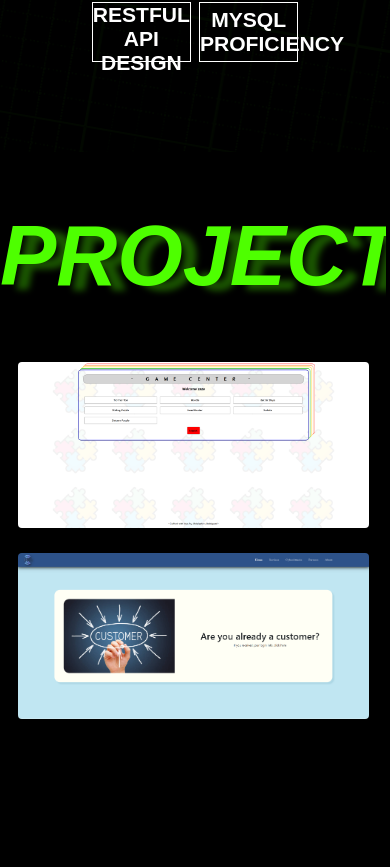
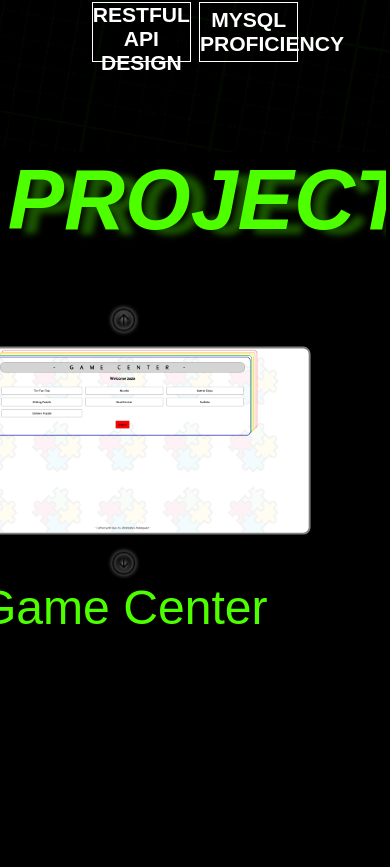
Before and after one commit to AbdelzaherAbdelgwad/Abdelzaher-Portfolio, a React (Vite) app: page / in a window 390 px wide. Shown: the part 3732-4599 px from the top of the page. Built offline with nearby package versions, Linux system fonts and the light colour scheme; a web font is replaced by a local one.

Commit message:
add: carousel projects-compontent

```diff
--- a/src/components/navBar/navBar.jsx
+++ b/src/components/navBar/navBar.jsx
@@ -4,19 +4,23 @@ import "animate.css/animate.compat.css"
 
 export const NavBar = () => {
   const values = ["Home","About","Education","Experience","Projects","Contact"]
-  const [className,setClassName]= useState(["clicked",...Array(6).fill("notClicked")])
+  const [className,setClassName]= useState(["clicked",...Array(5).fill("notClicked")])
   const [toggleNav,setToggleNav]= useState(false)
   const [startNav,setStartNav]= useState(false)
-
+  let newScroll = window.scrollY
 
   const handleScroll = () => {
       let newScroll = window.scrollY
 
       // let position = Math.round(newScroll/(window.innerWidth/1.77))
-      let position = Math.round(newScroll/(window.innerHeight))
-
+      let position = Math.floor(newScroll/(window.innerHeight))
       if(position>3){
         position = position-1
+      }
+      if(position === values.length){
+        position = values.length-1
+        console.log(position)
+
       }
       setClassName((prev)=>{
         let newNames = [...prev]
@@ -55,6 +59,7 @@ export const NavBar = () => {
             <a href={value === "Home"?'#':'#'+value.toLowerCase()}>{value}</a>
           </h2>)
       })}
+      {/* {<a>{Math.floor(newScroll/(window.innerHeight))}</a>} */}
     </div>
     <div>
         <div className="toggleNavBubble" onClick={showNavBar}>
--- /dev/null
+++ b/src/components/projects/carousel.css
@@ -0,0 +1,57 @@
+.carouselContainer{
+    width: fit-content;
+    height: fit-content;
+    overflow: hidden;
+    caret-color: transparent;
+    text-align: center;
+}
+.arrowContainer{
+    display: grid;
+    grid-template-columns: repeat(3, auto);
+    z-index: 1;
+    align-items: center;
+    width: max-content;
+    position: relative;
+
+}
+.slide{
+    width: 100%;
+    height: 75%;
+    border: 1px solid gray;
+    border-radius: 1vw;
+    margin: auto;
+}
+.arrow{
+    margin: auto .2vw;
+    filter: drop-shadow(0px 0px 1px white);
+    width: 3vw;
+}
+.arrow:hover{
+    cursor: pointer;
+    scale: 1.1;
+}
+
+.slideTitle{
+    color: #4EFF00;
+    font-size: 3.5vw;
+    margin-top: 0;
+}
+@media screen and (max-width: 1024px) {
+    .carouselContainer{
+        height: 75vh;
+        scale: 1.9;
+        transform: translate(1.3vh, 21vh);
+    }
+    .arrowContainer{
+        margin: auto 0;
+        display: block;
+        text-align: center;
+
+    }
+    .slideTitle{
+        font-size: 3vh;
+    }
+    .arrow{
+        transform: rotate(90deg);
+    }
+}
--- /dev/null
+++ b/src/components/projects/carousel.jsx
@@ -0,0 +1,34 @@
+/* eslint-disable react/prop-types */
+import "./carousel.css"
+import { useState } from 'react'
+export const Carousel = (props) => {
+    const length = props.slides.length
+    const [index, setIndex] = useState(0)
+    function handleNext(){
+        if(index < length-1){
+            setIndex(index+1)
+        }else{
+            setIndex(0)
+        }
+    }
+    function handlePrev(){
+        if(index>0){
+            setIndex(index-1)
+        }else{
+            setIndex(length-1)
+        }
+    }
+  return (
+    <div className='carouselContainer'>
+        <div className='arrowContainer'>
+            <img className="arrow" src='/Abdelzaher-Portfolio/images/leftArrow.png' onClick={handlePrev}/>
+            <div>
+                <div className={'slide projectWindow ' + props.slides[index].class} onClick={(e)=>props.clickHandler(e)}></div>
+
+            </div>
+            <img className="arrow" src='/Abdelzaher-Portfolio/images/rightArrow.png' onClick={handleNext}/>
+        </div>
+        <h1 className='slideTitle fontFam-regular'>{props.slides[index].title}</h1>
+    </div>
+  )
+}
--- a/src/components/projects/projects.css
+++ b/src/components/projects/projects.css
@@ -12,6 +12,7 @@
     justify-content: space-around;
 
     .projectTitle{
+        margin: auto 2vw;
         color: #4EFF00;
         caret-color: transparent;
         font-size: 10vw;
@@ -32,7 +33,7 @@
         caret-color: transparent;
     }
     .projectWindow:hover{
-        filter: drop-shadow(0px 0px 20px white);
+        filter: drop-shadow(0px 0px 5px white);
         cursor: pointer;
         scale: 1.02;
     }
@@ -53,15 +54,18 @@
 @media screen and (max-width: 1024px) {
     .projectsContainer{
         height: 85vh;
-        display: block;
+        display: grid;
+        grid-template-columns: repeat(1, auto);
     }
-    .projectsContainer .projectWindow{
+    /* .projectsContainer .projectWindow{
         width: 90vw;
         height: 19.66vh;
         margin: auto;
         margin-top: 3vh;
-    }
+    } */
     .projectsContainer .projectTitle{
         font-size: 10vh;
     }
+
+
 }
--- a/src/components/projects/projects.jsx
+++ b/src/components/projects/projects.jsx
@@ -1,8 +1,23 @@
 import "./projects.css"
+import { Carousel } from "./carousel"
 export const Projects = () => {
 
+  const slides = [
+    {
+      class: "firstProject",
+      title: "Game Center",
+      link: "https://github.com/AbdelzaherAbdelgwad/Game-Center"
+    },
+    {
+      class: "secondProject",
+      title: "IOT Web App",
+      link: "https://github.com/AbdelzaherAbdelgwad/IOT_WebApp"
+    }
+  ]
+
+
   function handleClick(e) {
-    const className = e.target.classList[1]
+    const className = e.target.classList[2]
     if(className === "firstProject"){
       window.open("https://github.com/AbdelzaherAbdelgwad/Game-Center", "_blank")
     }else if(className === "secondProject"){
@@ -12,14 +27,14 @@ export const Projects = () => {
     }
   }
   return (
+
     <div className="projectsContainer" id="projects">
 
         <div>
             <h1 className="fontFam-italic projectTitle" onClick={(e)=>{handleClick(e)}}>PROJECTS</h1>
         </div>
-        <div>
-            <div className="projectWindow firstProject" onClick={(e)=>{handleClick(e)}}></div>
-            <div className="projectWindow secondProject" onClick={(e)=>{handleClick(e)}}></div>
+        <div className="projectsCarousel">
+            <Carousel slides={slides} clickHandler={handleClick}/>
         </div>
     </div>
   )
```
Also changed, not shown: public/images/leftArrow.png (added), public/images/rightArrow.png (added).
